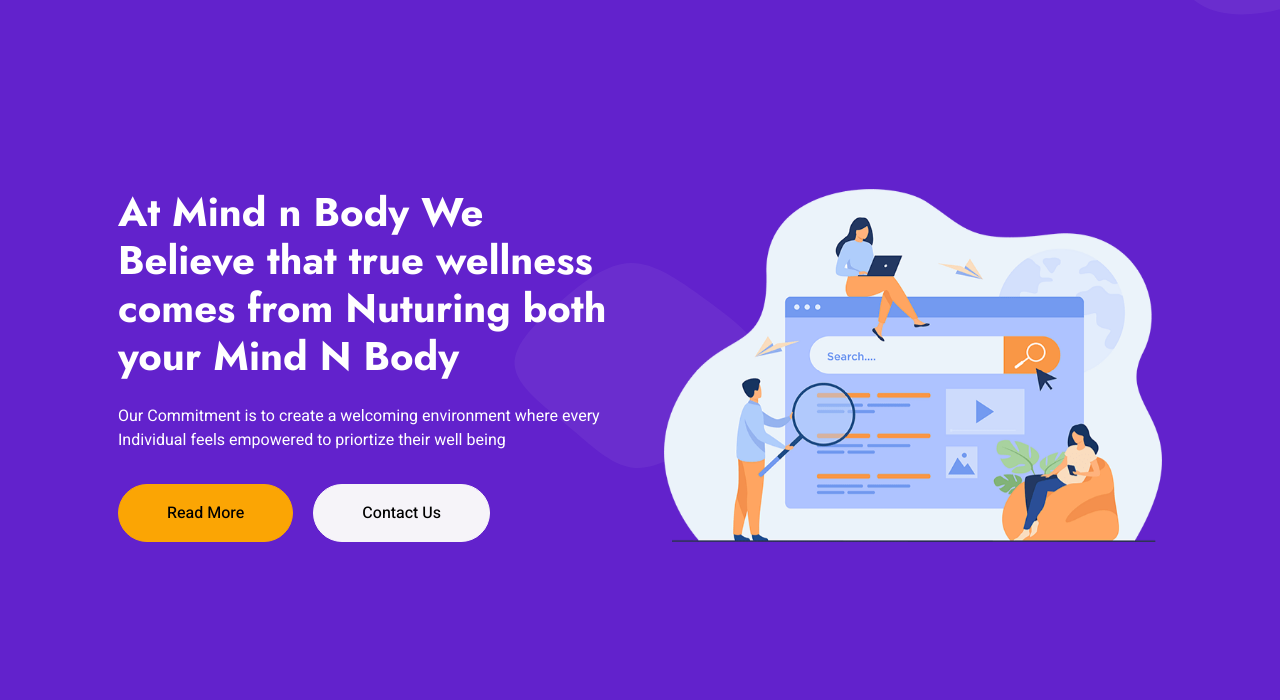
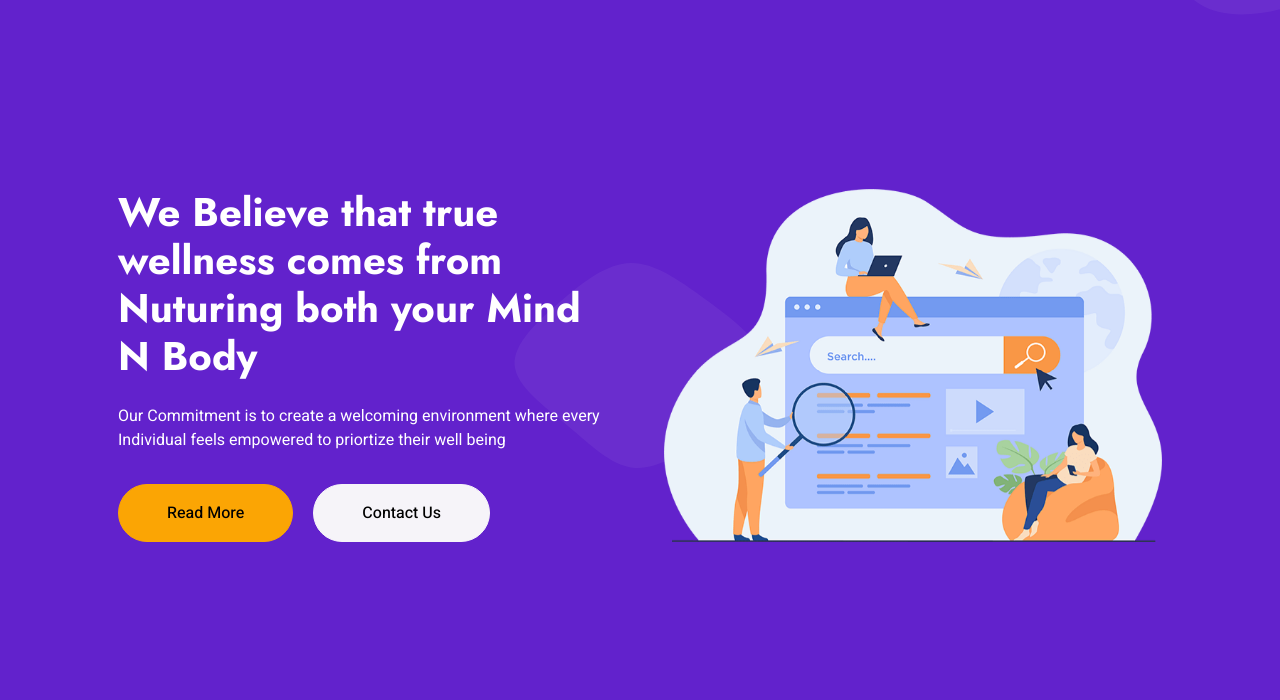
Before and after one commit to prakashs7585-ctrl/Mind-n-Body-, a plain HTML site: page index.html in a window 1280 px wide. Shown: the part 100-800 px from the top of the page. Drawn offline with nearby package versions, Linux system fonts and the light colour scheme.

Commit message:
Update index.html

```diff
--- a/index.html
+++ b/index.html
@@ -77,7 +77,7 @@
                 <div class="container px-lg-5">
                     <div class="row g-5 align-items-end">
                         <div class="col-lg-6 text-center text-lg-start">
-                            <h1 class="text-white mb-4 animated slideInDown">At Mind n Body We Believe that true wellness comes from Nuturing both your Mind N Body </h1>
+                            <h1 class="text-white mb-4 animated slideInDown">We Believe that true wellness comes from Nuturing both your Mind N Body </h1>
                             <p class="text-white pb-3 animated slideInDown">Our Commitment is to create a welcoming environment where every Individual feels empowered to priortize their well being </p>
                             <a href="" class="btn btn-secondary py-sm-3 px-sm-5 rounded-pill me-3 animated slideInLeft">Read More</a>
                             <a href="" class="btn btn-light py-sm-3 px-sm-5 rounded-pill animated slideInRight">Contact Us</a>
```
